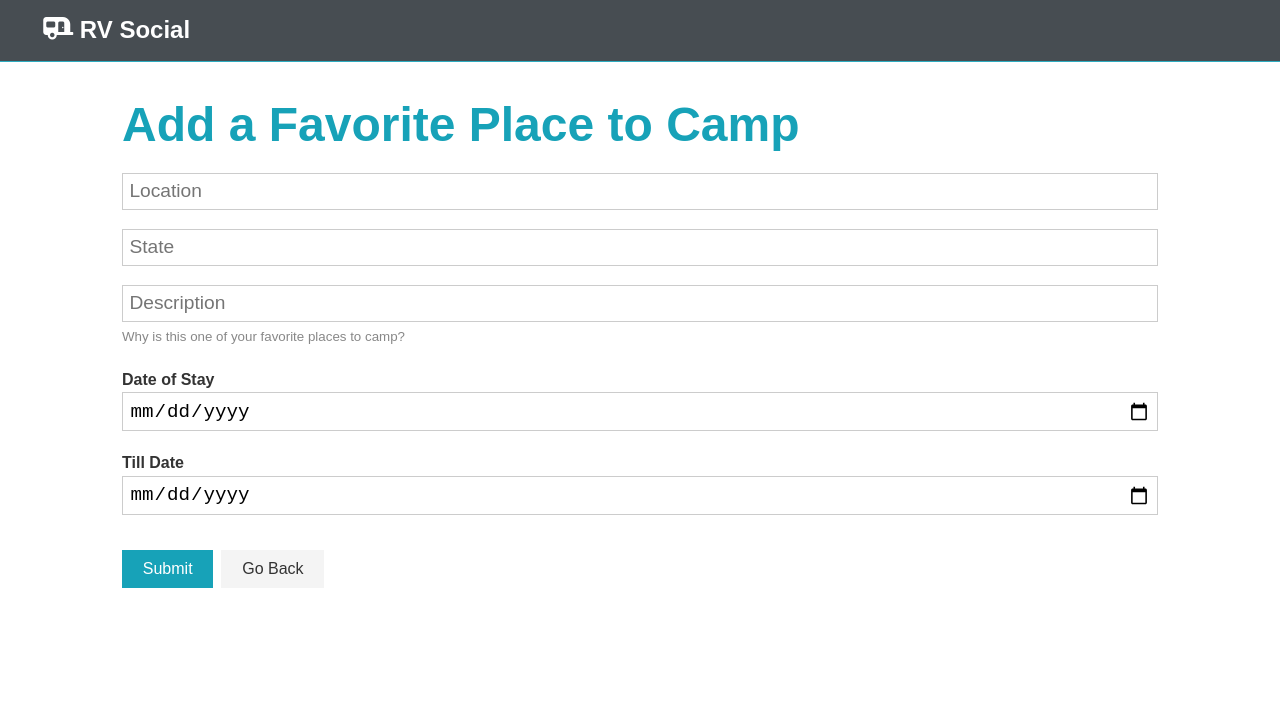
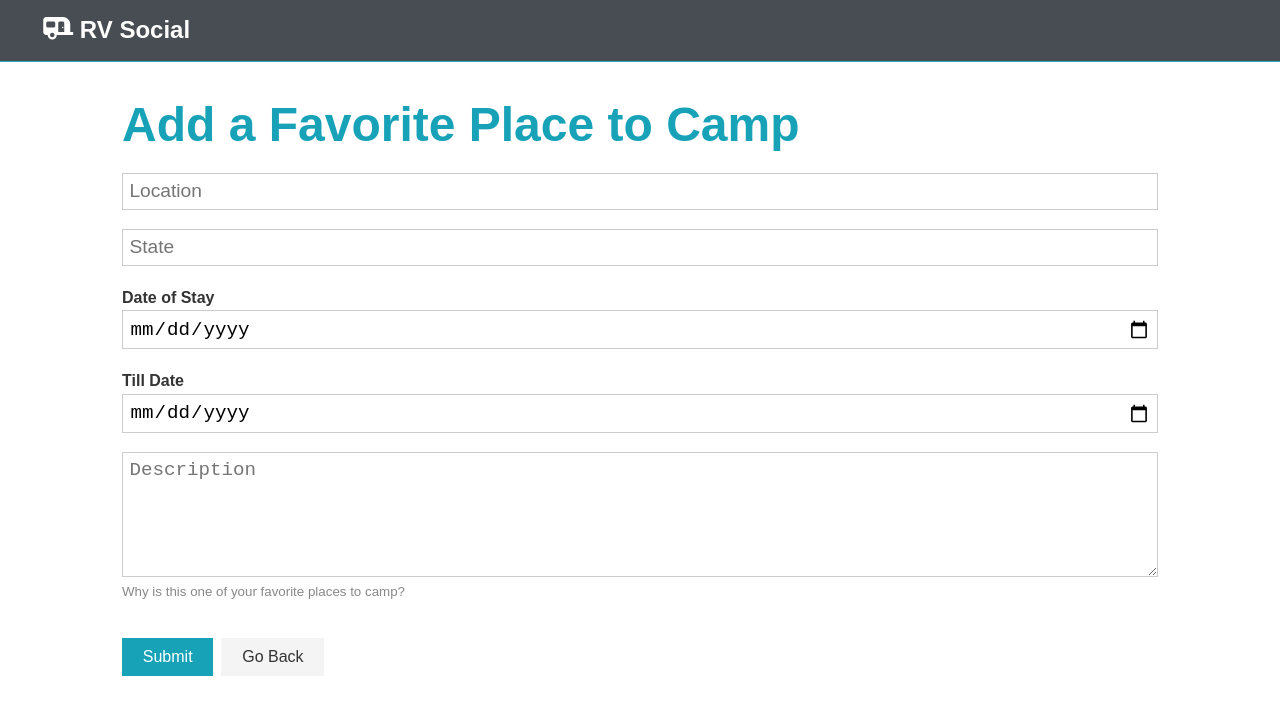
Before and after one commit to kphillips001/RVSocial, a React (Create React App) app in the folder client/: page /add-favPlaces in a window 1280 px wide. Shown: the top 714 px of the page. Built offline with nearby package versions, Linux system fonts and the light colour scheme.

Commit message:
finished up AddFavPlaces

```diff
--- a/client/src/components/profile-forms/AddFavPlaces.js
+++ b/client/src/components/profile-forms/AddFavPlaces.js
@@ -12,8 +12,6 @@ const AddFavPlaces = ({ addFavPlaces, history }) => {
     to: "",
     description: ""
   })
-
-  const [toDateDisabled, toggleDisabled] = useState(false);
 
   const { location, state, from, to, description } = formData;
 
@@ -48,17 +46,6 @@ const AddFavPlaces = ({ addFavPlaces, history }) => {
             value={state}
             onChange={onChange}
           />
-        <div className='form-group'>
-          <input
-            type='text'
-            placeholder='Description'
-            value={description}
-            onChange={onChange}
-          />
-          <small className='form-text'>
-            Why is this one of your favorite places to camp?
-          </small>
-        </div>
         </div>
         <div className='form-group'>
           <h4>Date of Stay</h4>
@@ -73,10 +60,23 @@ const AddFavPlaces = ({ addFavPlaces, history }) => {
           <h4>Till Date</h4>
           <input
             type='date'
-            name='from'
-            value={from}
+            name='to'
+            value={to}
             onChange={onChange}
           />
+          <div className='form-group'>
+          <textarea
+            placeholder='Description'
+            name='description'
+            cols='30'
+            rows='5'
+            value={description}
+            onChange={onChange}
+          />
+          <small className='form-text'>
+            Why is this one of your favorite places to camp?
+          </small>
+        </div>
         </div>
         <input type='submit' className='btn btn-primary my-1' />
         <Link className='btn btn-light my-1' to='/dashboard'>
--- a/client/src/components/routing/Routes.js
+++ b/client/src/components/routing/Routes.js
@@ -18,8 +18,7 @@ const Routes = () => {
         <Route exact path='/login' component={Login} />
         <PrivateRoute exact path='/dashboard' component={Dashboard} />
         <PrivateRoute exact path='/create-profile' component={CreateProfile} />
-        <PrivateRoute exact path='/edit-profile' component={EditProfile} /
-        >
+        <PrivateRoute exact path='/edit-profile' component={EditProfile} />
         <PrivateRoute exact path='/add-favPlaces' component={AddFavPlaces} />
       </Switch>
     </section>
```
